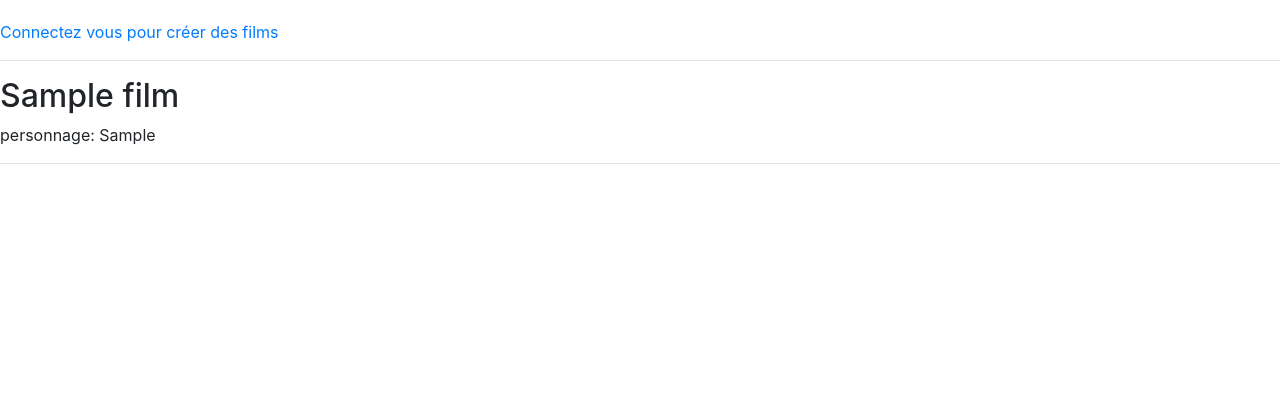
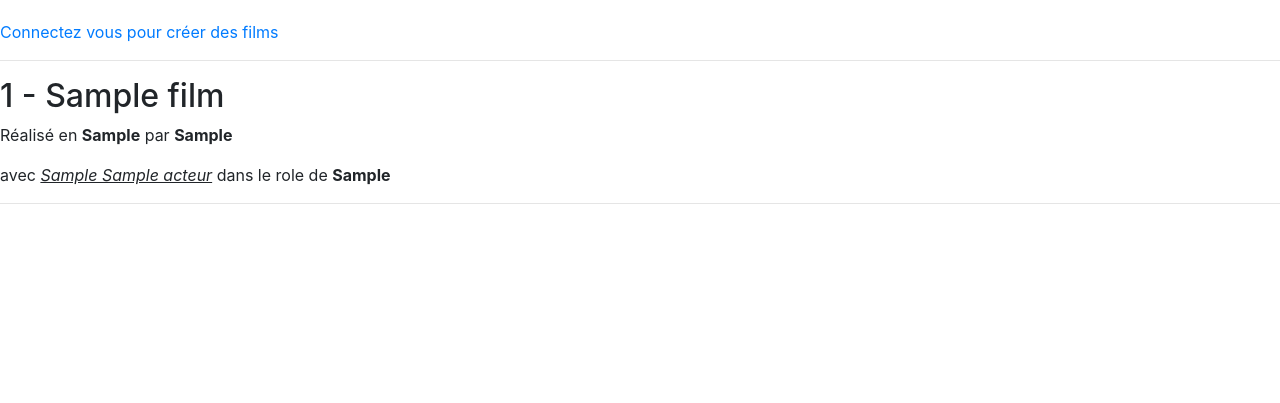
Before and after one commit to Cap3ya/ECF_Cinema, a PHP site: page / in a window 1280 px wide. Shown: the part 56-459 px from the top of the page. Run offline with PHP 8.4, Linux system fonts and the light colour scheme; tables that the repository leaves empty or names only in its code hold one stand-in row (values such as "Sample post").

Commit message:
loop over films

```diff
--- a/view/home.html.twig
+++ b/view/home.html.twig
@@ -1,7 +1,9 @@
+<main>
 {% for film in films %}
-	<h2>{{film.getTitre}}</h2>
+	<h2>{{film.getId}} - {{film.getTitre}}</h2>
+	<p>Réalisé en <b>{{film.getAnnee}}</b> par <b>{{film.getRealisateur}}</b></p>
 	{% for role in film.getRoles %}
-		<p>personnage:
-			{{role.getPersonnage}}</p>
+			<p>avec <u><i>{{role.getActeur.getPrenom}} {{role.getActeur.getNom}}</i></u> dans le role de <b>{{role.getPersonnage}}</b></p>
 	{% endfor %}
 {% endfor %}
+</main>
```
